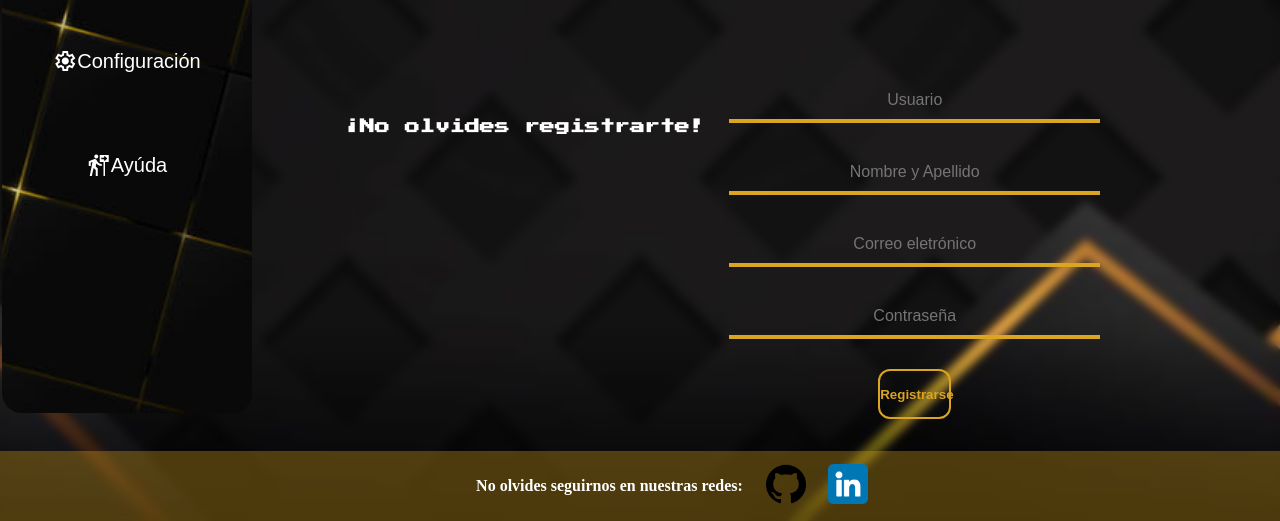
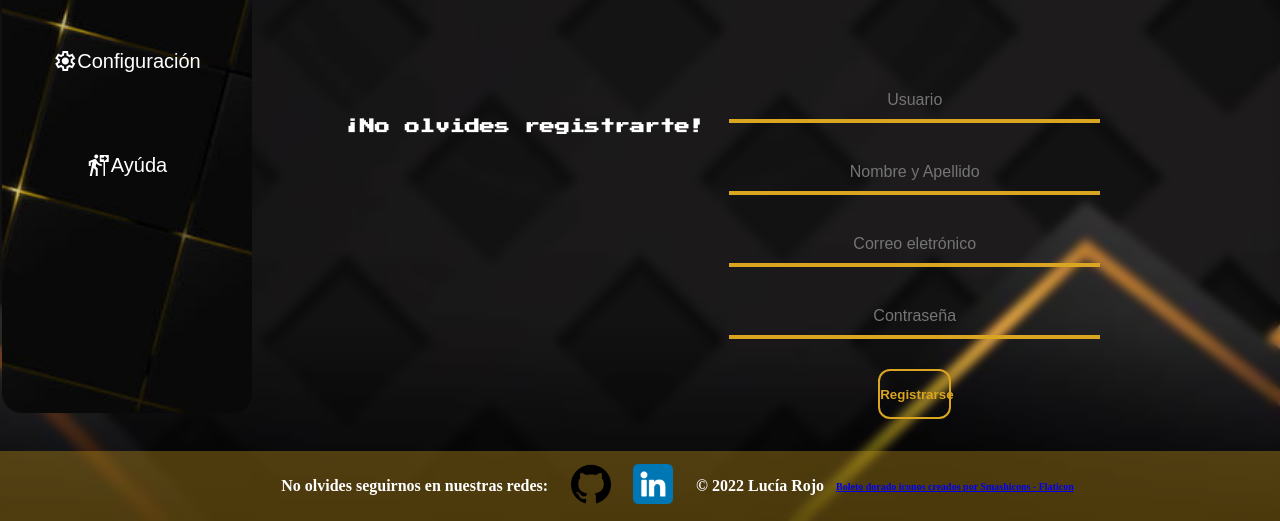
Before and after one commit to LuciRojo/Reto-Tzuzul-2, a plain HTML site: page index.html in a window 1280 px wide. Shown: the part 919-1440 px from the top of the page. Drawn offline with nearby package versions, Linux system fonts and the light colour scheme; a web font is replaced by a local one.

Commit message:
Arreglos

```diff
--- a/index.html
+++ b/index.html
@@ -247,15 +247,15 @@
         <a href="https://www.linkedin.com/in/luciajazminrojo/" target="_blank"
           ><img src="./Imagenes/linkedin.png" alt="" class="iconos"
         /></a>
-
-        <!-- <h5>
+        <h4>© 2022 Lucía Rojo</h4>
+        <h5>
           <a
             href="https://www.flaticon.es/iconos-gratis/boleto-dorado"
             title="boleto dorado iconos"
             class="credit"
             >Boleto dorado iconos creados por Smashicons - Flaticon</a
           >
-        </h5> -->
+        </h5>
       </section>
     </footer>
   </body>
```
